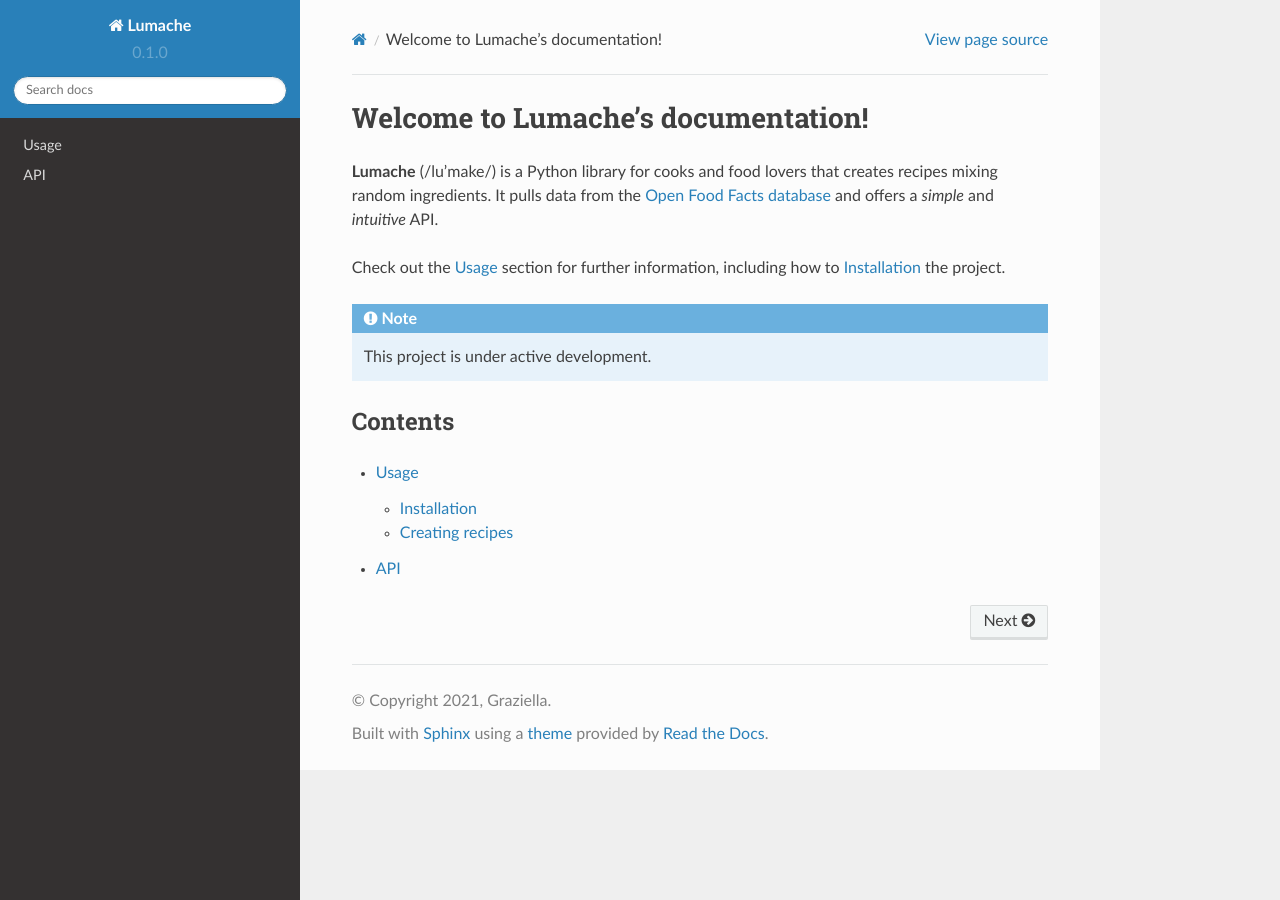
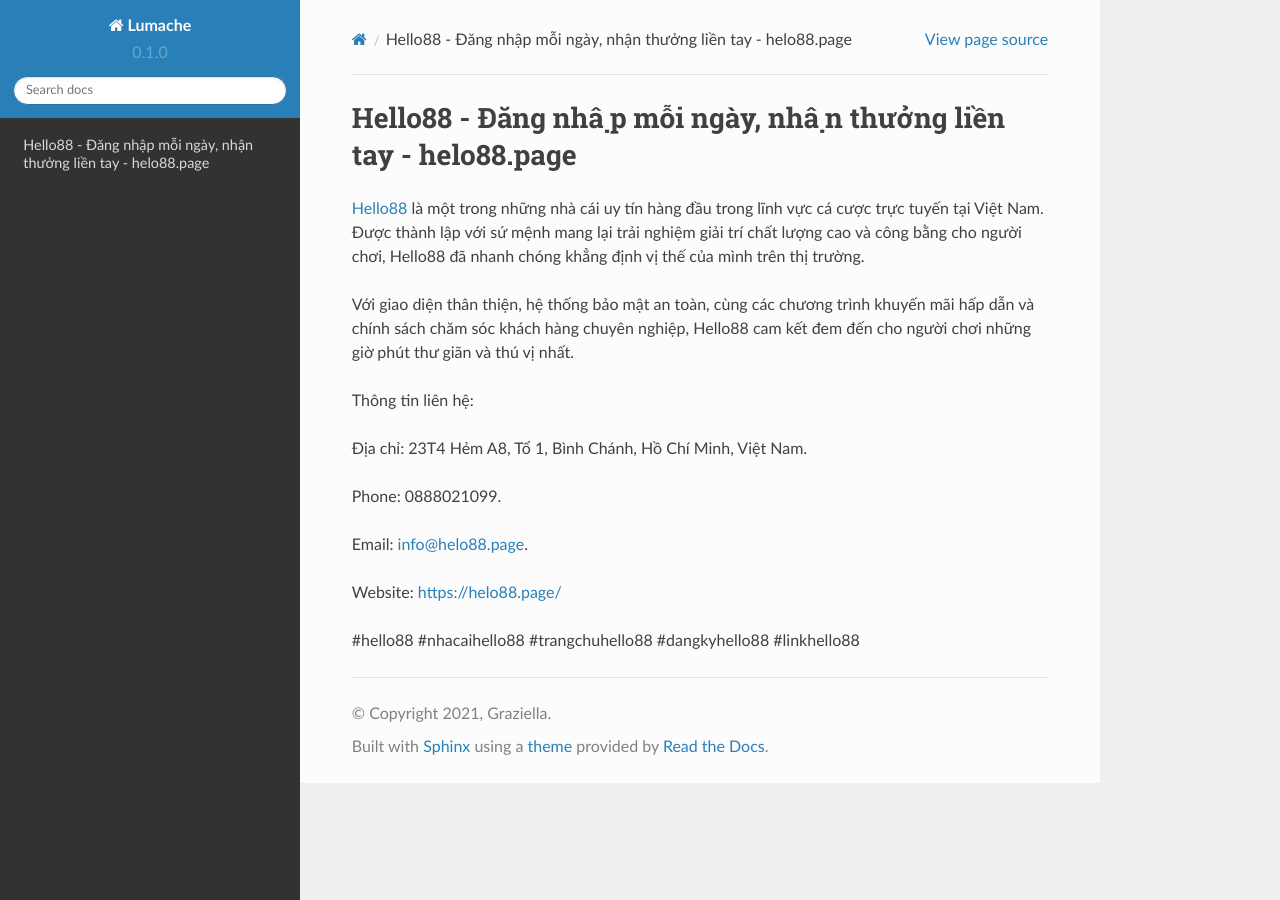
Before and after one commit to iaduphattai904809/helo88page, a Sphinx documentation site: the page built from docs/source/index.rst, in a window 1280 px wide. Built offline with Sphinx 7.4.7 and the Read the Docs theme 2.0.0, drawn with Linux system fonts in a browser that asks for light colours.

Commit message:
Update index.rst

```diff
--- a/docs/source/index.rst
+++ b/docs/source/index.rst
@@ -1,22 +1,18 @@
-Welcome to Lumache's documentation!
+Hello88 - Đăng nhập mỗi ngày, nhận thưởng liền tay - helo88.page
 ===================================
 
-**Lumache** (/lu'make/) is a Python library for cooks and food lovers
-that creates recipes mixing random ingredients.
-It pulls data from the `Open Food Facts database <https://world.openfoodfacts.org/>`_
-and offers a *simple* and *intuitive* API.
+`Hello88 <https://helo88.page/>`_ là một trong những nhà cái uy tín hàng đầu trong lĩnh vực cá cược trực tuyến tại Việt Nam. Được thành lập với sứ mệnh mang lại trải nghiệm giải trí chất lượng cao và công bằng cho người chơi, Hello88 đã nhanh chóng khẳng định vị thế của mình trên thị trường.
 
-Check out the :doc:`usage` section for further information, including
-how to :ref:`installation` the project.
+Với giao diện thân thiện, hệ thống bảo mật an toàn, cùng các chương trình khuyến mãi hấp dẫn và chính sách chăm sóc khách hàng chuyên nghiệp, Hello88 cam kết đem đến cho người chơi những giờ phút thư giãn và thú vị nhất.
 
-.. note::
+Thông tin liên hệ:
 
-   This project is under active development.
+Địa chỉ: 23T4 Hẻm A8, Tổ 1, Bình Chánh, Hồ Chí Minh, Việt Nam.
 
-Contents
---------
+Phone: 0888021099.
 
-.. toctree::
+Email: info@helo88.page.
 
-   usage
-   api
+Website: https://helo88.page/
+
+#hello88 #nhacaihello88 #trangchuhello88 #dangkyhello88 #linkhello88
```
